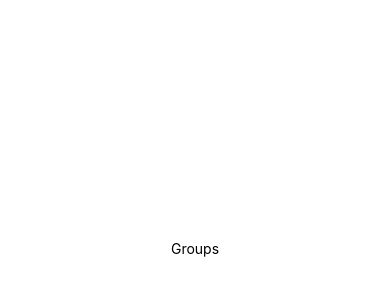
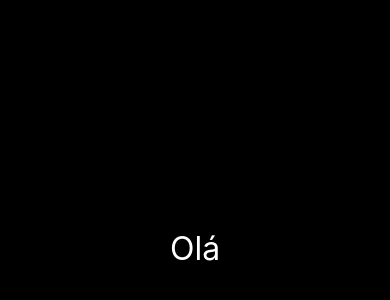
Before and after one commit to MateusVon/igniteteams, a React Native app: screen / in a window 390 px wide. Shown: the part 174-474 px from the top of the page. Built offline with nearby package versions, Linux system fonts and the light colour scheme.

Commit message:
Adicionando e utilizando Styled-components

```diff
--- a/src/screens/Groups/index.tsx
+++ b/src/screens/Groups/index.tsx
@@ -1,18 +1,11 @@
-import { StyleSheet, Text, View } from 'react-native';
+import { Container, Title } from "./styles";
 
 export function Groups() {
   return (
-    <View style={styles.container}>
-      <Text>Groups</Text>
-    </View>
+    <Container>
+      <Title>
+        Olá
+        </Title>
+    </Container>
   );
 }
-
-const styles = StyleSheet.create({
-  container: {
-    flex: 1,
-    backgroundColor: '#fff',
-    alignItems: 'center',
-    justifyContent: 'center',
-  },
-});
--- /dev/null
+++ b/src/screens/Groups/styles.ts
@@ -0,0 +1,13 @@
+import styled from 'styled-components/native'
+
+export const Container = styled.View`
+    flex: 1;
+    background-color: #000;
+    align-items: center;
+    justify-content: center;
+`;
+
+export const Title = styled.Text`
+  color: #fff;
+  font-size: 32px;
+`
```
Also changed, not shown: package.json (+5 -2 lines), 1 other file (tests, documents, lock files or other folders).
